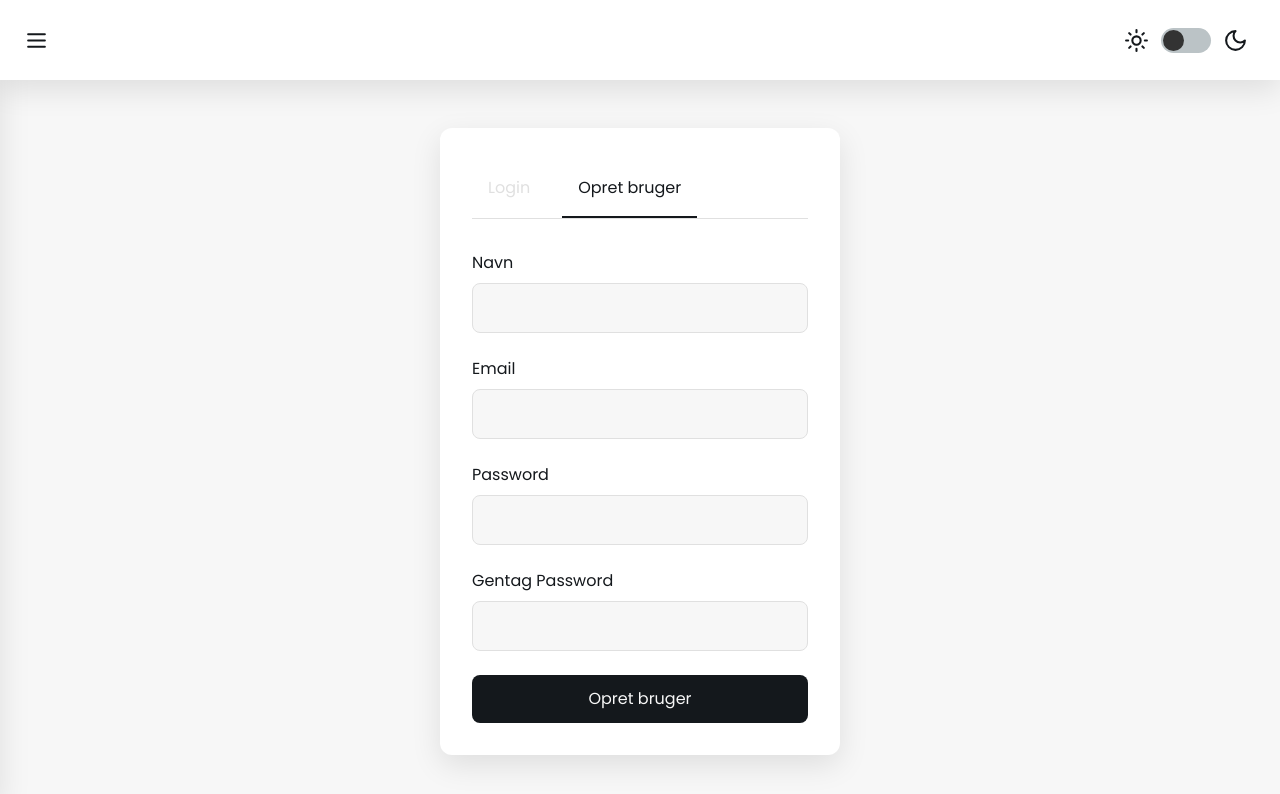
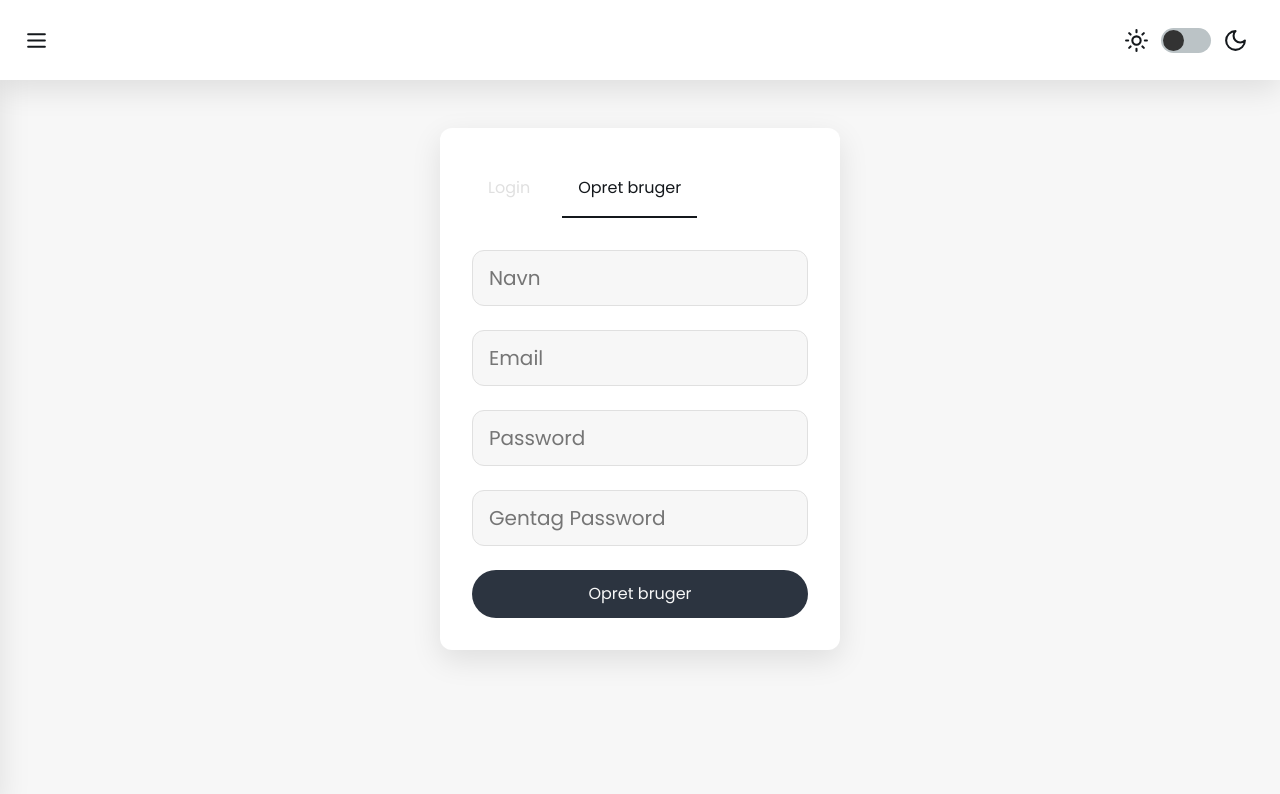
Before and after one commit to AlberteVallentin/DiscountFinderFront, a React (Vite) app: page /login in a window 1280 px wide. Both pictures are taken after a click on the button "Opret bruger". Shown: the top 794 px of the page. Built offline with nearby package versions, Linux system fonts and the light colour scheme.

Commit message:
new loginpage

```diff
--- a/src/pages/LoginPage.jsx
+++ b/src/pages/LoginPage.jsx
@@ -1,31 +1,21 @@
 import React, { useState } from 'react';
 import { useNavigate, useLocation } from 'react-router';
 import styled from 'styled-components';
-import { AlertCircle } from 'lucide-react';
 import { useAuth } from '../context/AuthContext';
-import Toast from '../components/Toast';
-import { useErrorHandler } from '../utils/errorHandler';
-import { useToast } from '../hooks/useToast';
 import { useOutletContext } from 'react-router';
 import { useFavorites } from '../context/FavoritesContext';
+import OutletContainer from '../components/layout/OutletContainer';
+import { borderRadius, borders } from '../styles/Theme';
 
-const LoginContainer = styled.div`
-  display: flex;
-  flex-direction: column;
-  align-items: center;
-  justify-content: center;
-  min-height: 80vh;
-  padding: 2rem;
-  gap: 2rem;
-`;
-
+// Styled Components
 const FormCard = styled.div`
   background: ${({ theme }) => theme.colors.card};
   padding: 2rem;
-  border-radius: 12px;
+  border-radius: ${borderRadius.rounded};
   box-shadow: ${({ theme }) => theme.colors.boxShadow};
   width: 100%;
   max-width: 400px;
+  margin: 0 auto;
 `;
 
 const Form = styled.form`
@@ -40,18 +30,12 @@ const FormGroup = styled.div`
   gap: 0.5rem;
 `;
 
-const Label = styled.label`
-  font-size: 1rem;
-  color: ${({ theme }) => theme.colors.text};
-`;
-
 const Input = styled.input`
   padding: 0.75rem 1rem;
-  border: 1px solid ${({ theme }) => theme.colors.border};
-  border-radius: 8px;
+  border: ${({ theme }) => `${borders.thin} ${theme.colors.border}`};
+  border-radius: ${borderRadius.rounded};
   background: ${({ theme }) => theme.colors.background};
   color: ${({ theme }) => theme.colors.text};
-  font-size: 1rem;
 
   &:focus {
     outline: none;
@@ -60,49 +44,39 @@ const Input = styled.input`
 `;
 
 const Button = styled.button`
+  background: ${({ theme }) => theme.colors.buttonColor};
+  color: ${({ theme }) => theme.colors.buttonText};
   padding: 0.75rem 1.5rem;
-  background: ${({ theme }) => theme.colors.text};
-  color: ${({ theme }) => theme.colors.background};
   border: none;
-  border-radius: 8px;
-  font-size: 1rem;
+  border-radius: ${borderRadius.round};
   cursor: pointer;
-  transition: opacity 0.2s ease;
+  transition: all 0.2s ease;
 
   &:hover {
     opacity: 0.9;
+    transform: translateY(-2px);
   }
-`;
-
-const ToggleContainer = styled.div`
-  display: flex;
-  gap: 1rem;
-  margin-bottom: 2rem;
-  border-bottom: 1px solid ${({ theme }) => theme.colors.border};
 `;
 
 const ToggleButton = styled.button`
   background: none;
   border: none;
   padding: 1rem;
-  font-size: 1rem;
   cursor: pointer;
   color: ${({ theme, $active }) =>
     $active ? theme.colors.text : theme.colors.border};
   border-bottom: 2px solid
     ${({ theme, $active }) => ($active ? theme.colors.text : 'transparent')};
   transition: all 0.3s ease;
-
-  &:hover {
-    color: ${({ theme }) => theme.colors.text};
-  }
 `;
 
 const LoginPage = () => {
   const { login, register } = useAuth();
   const { loadFavorites } = useFavorites();
+  const { showToast } = useOutletContext();
   const navigate = useNavigate();
   const location = useLocation();
+
   const [isLoginMode, setIsLoginMode] = useState(true);
   const [formData, setFormData] = useState({
     name: '',
@@ -111,55 +85,30 @@ const LoginPage = () => {
     confirmPassword: '',
   });
 
-  const { showToast } = useOutletContext();
-  const handleError = useErrorHandler(showToast);
+  const handleSubmit = async (e) => {
+    e.preventDefault();
 
-  const handleLogin = async (e) => {
-    e.preventDefault();
     try {
-      const result = await handleError(
-        login(formData.email, formData.password)
-      );
+      if (!isLoginMode && formData.password !== formData.confirmPassword) {
+        showToast('Passwords matcher ikke', 'error');
+        return;
+      }
+
+      const result = isLoginMode
+        ? await login(formData.email, formData.password)
+        : await register(formData.name, formData.email, formData.password);
+
       if (result.success) {
-        await loadFavorites(); // Nu kan vi bare kalde den direkte
-        showToast('Du er nu logget ind', 'success');
+        if (isLoginMode) await loadFavorites();
+        showToast(
+          `Du er nu ${isLoginMode ? 'logget ind' : 'registreret'}!`,
+          'success'
+        );
 
         const returnPath = location.state?.returnPath || '/stores';
-        setTimeout(() => {
-          navigate(returnPath);
-        }, 1500);
+        setTimeout(() => navigate(returnPath), 1500);
       } else {
-        showToast(
-          result.error || 'Login fejlede - tjek email og password',
-          'error'
-        );
-      }
-    } catch (error) {
-      // Error håndteres automatisk via handleError
-    }
-  };
-
-  const handleRegister = async (e) => {
-    e.preventDefault();
-    if (formData.password !== formData.confirmPassword) {
-      showToast('Passwords matcher ikke', 'error');
-      return;
-    }
-
-    try {
-      const result = await register(
-        formData.name,
-        formData.email,
-        formData.password
-      );
-      if (result.success) {
-        showToast('Registrering gennemført! Logger ind...', 'success');
-        const returnPath = location.state?.returnPath || '/stores';
-        setTimeout(() => {
-          navigate(returnPath);
-        }, 1500);
-      } else {
-        showToast(result.error, 'error');
+        showToast(result.error || 'Der opstod en fejl', 'error');
       }
     } catch (error) {
       showToast('Der opstod en uventet fejl', 'error');
@@ -167,49 +116,38 @@ const LoginPage = () => {
   };
 
   const handleChange = (e) => {
-    setFormData({
-      ...formData,
+    setFormData((prev) => ({
+      ...prev,
       [e.target.name]: e.target.value,
-    });
-  };
-
-  const toggleMode = (mode) => {
-    setIsLoginMode(mode === 'login');
-    setFormData({
-      name: '',
-      email: '',
-      password: '',
-      confirmPassword: '',
-    });
+    }));
   };
 
   return (
-    <LoginContainer>
+    <OutletContainer>
       <FormCard>
-        <ToggleContainer>
+        <div style={{ display: 'flex', gap: '1rem', marginBottom: '2rem' }}>
           <ToggleButton
-            onClick={() => toggleMode('login')}
+            onClick={() => setIsLoginMode(true)}
             $active={isLoginMode}
             type='button'
           >
             Login
           </ToggleButton>
           <ToggleButton
-            onClick={() => toggleMode('register')}
+            onClick={() => setIsLoginMode(false)}
             $active={!isLoginMode}
             type='button'
           >
             Opret bruger
           </ToggleButton>
-        </ToggleContainer>
+        </div>
 
-        <Form onSubmit={isLoginMode ? handleLogin : handleRegister}>
+        <Form onSubmit={handleSubmit}>
           {!isLoginMode && (
             <FormGroup>
-              <Label htmlFor='name'>Navn</Label>
               <Input
                 type='text'
-                id='name'
+                placeholder='Navn'
                 name='name'
                 value={formData.name}
                 onChange={handleChange}
@@ -218,10 +156,9 @@ const LoginPage = () => {
             </FormGroup>
           )}
           <FormGroup>
-            <Label htmlFor='email'>Email</Label>
             <Input
               type='email'
-              id='email'
+              placeholder='Email'
               name='email'
               value={formData.email}
               onChange={handleChange}
@@ -229,10 +166,9 @@ const LoginPage = () => {
             />
           </FormGroup>
           <FormGroup>
-            <Label htmlFor='password'>Password</Label>
             <Input
               type='password'
-              id='password'
+              placeholder='Password'
               name='password'
               value={formData.password}
               onChange={handleChange}
@@ -241,10 +177,9 @@ const LoginPage = () => {
           </FormGroup>
           {!isLoginMode && (
             <FormGroup>
-              <Label htmlFor='confirmPassword'>Gentag Password</Label>
               <Input
                 type='password'
-                id='confirmPassword'
+                placeholder='Gentag Password'
                 name='confirmPassword'
                 value={formData.confirmPassword}
                 onChange={handleChange}
@@ -257,7 +192,7 @@ const LoginPage = () => {
           </Button>
         </Form>
       </FormCard>
-    </LoginContainer>
+    </OutletContainer>
   );
 };
 
```
